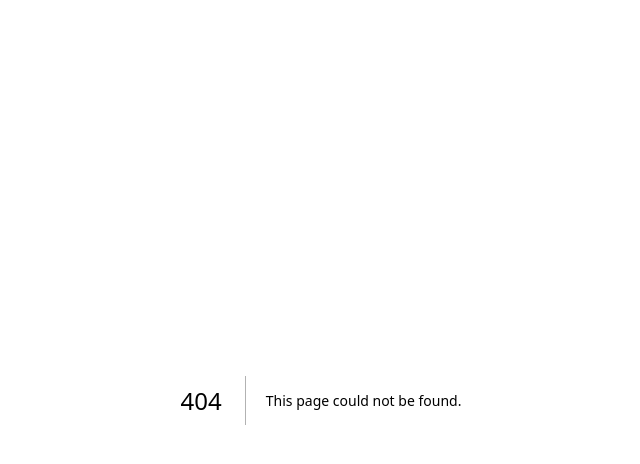
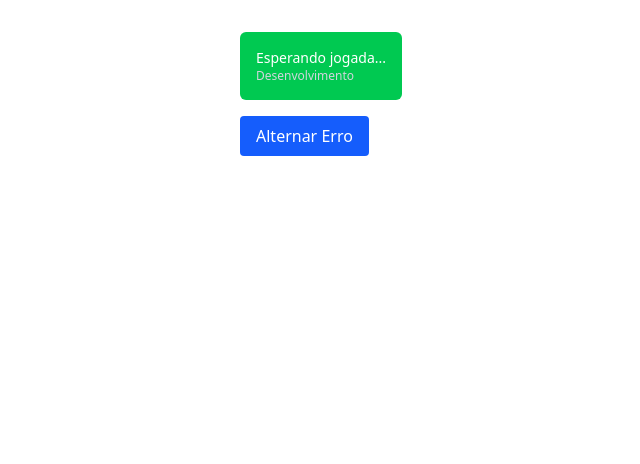
Before and after one commit to MiguelLewandowski/chess-openings, a Next.js app: page /training in a window 1280 px wide. Before the commit this address had no page. Shown: the top 464 px of the page, without its empty margins (319-959 px from the left). Built offline with nearby package versions, Linux system fonts and the light colour scheme.

Commit message:
feat: cria a pagina de treinamento

```diff
--- /dev/null
+++ b/src/app/training/page.tsx
@@ -0,0 +1,25 @@
+'use client'
+import CoachCard from '@/components/gambito/CoachCard';
+import { useState } from 'react';
+
+export default function TrainingPage(){
+const [hasError, setHasError] = useState(false);
+const [commentText, setCommentText] = useState('');
+return (
+    <div className="p-8 max-w-md mx-auto space-y-4">
+        <CoachCard comment={commentText || 'Esperando jogada...'} theme="Desenvolvimento" isError={hasError} />
+
+        <button
+            className="bg-blue-600 text-white px-4 py-2 rounded hover:bg-blue-700"
+            onClick={() => {
+                setHasError(!hasError);
+                setCommentText(hasError ? 'Lance normal.' : 'Capivara, perdeste a dama!');
+            }}
+        >
+            Alternar Erro
+        </button>
+    </div>
+
+)
+
+}
```
